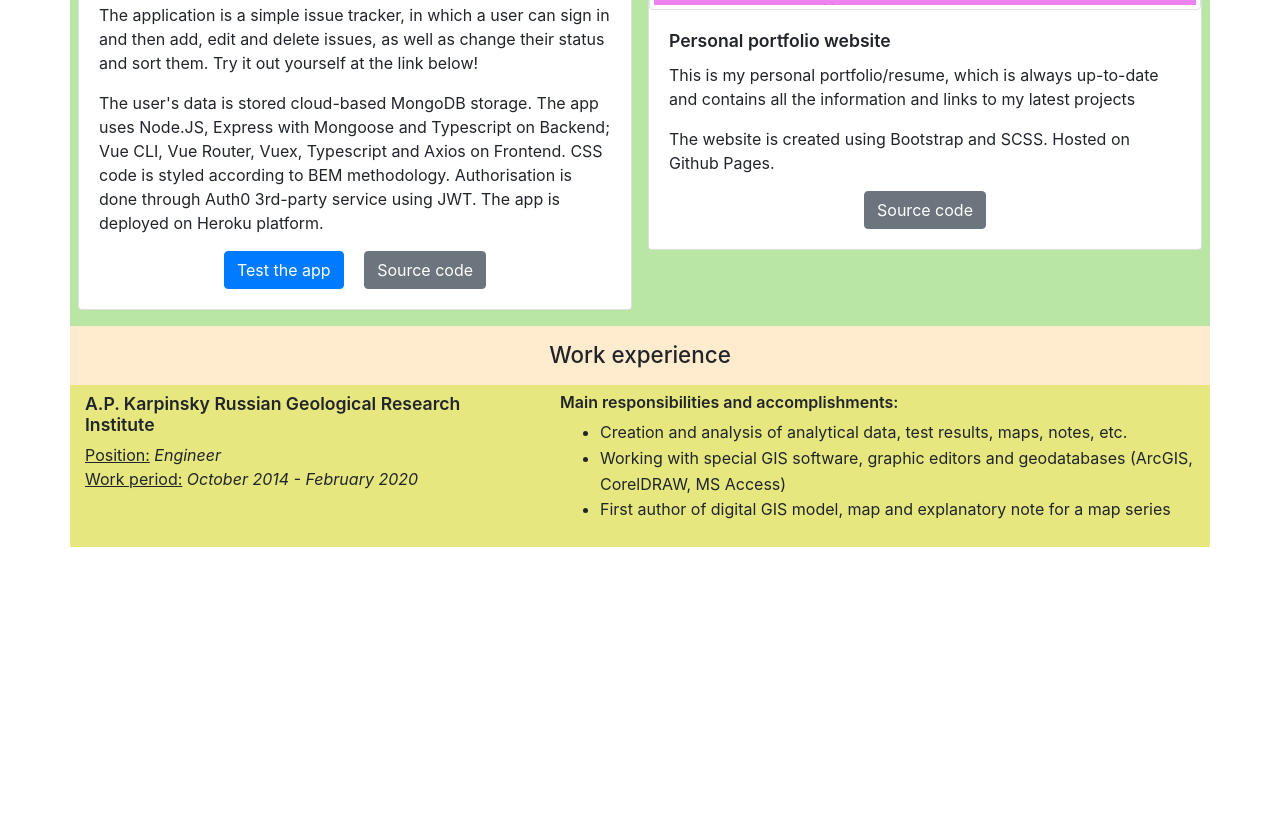
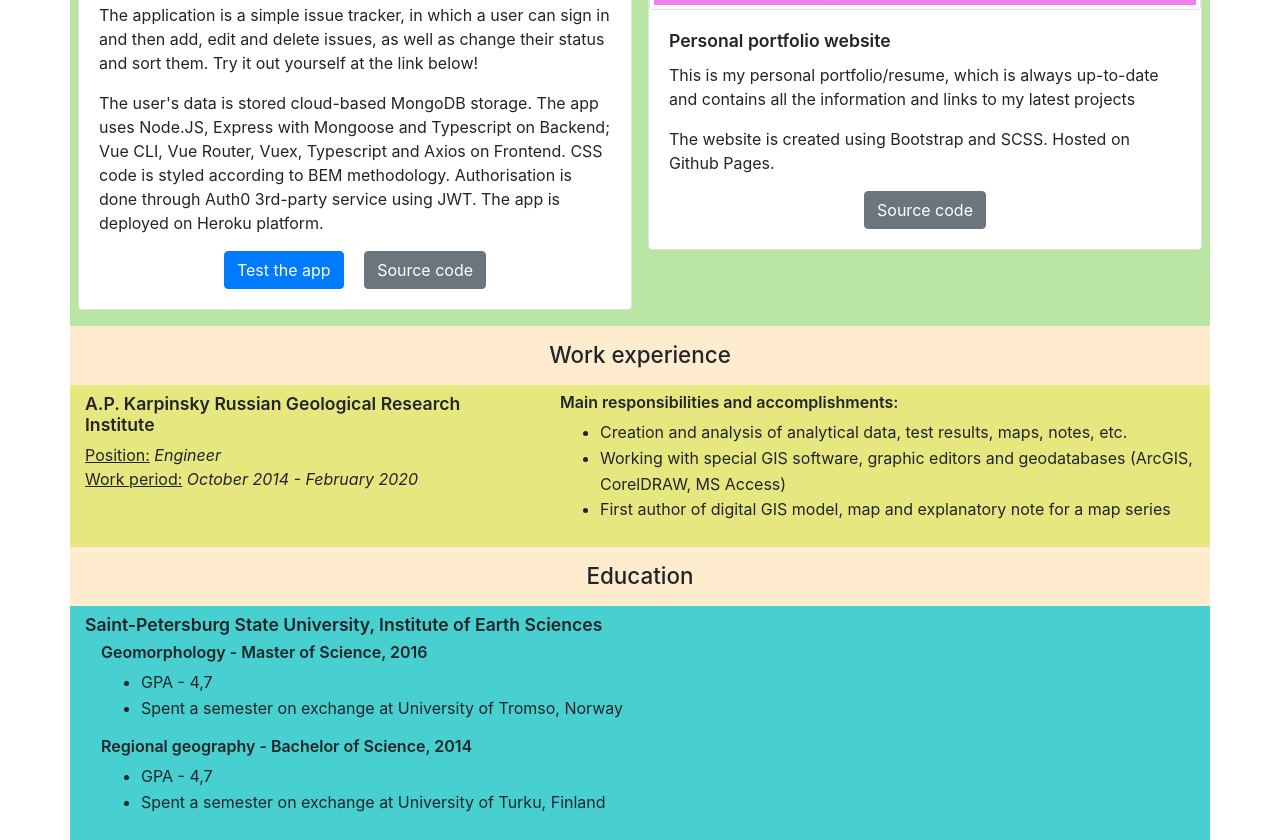
Before and after one commit to winess-me/portfolio, a plain HTML site: page index.html in a window 1280 px wide. Shown: the part 2948-3788 px from the top of the page. Before the commit the page ends 3495 px from the top, so only its background shows below. Drawn offline with nearby package versions, Linux system fonts and the light colour scheme.

Commit message:
Add education section

```diff
--- a/index.html
+++ b/index.html
@@ -322,6 +322,32 @@
           </div>
         </div>
       </div>
+
+      <!-- education -->
+      <div class="row">
+        <div class="col-12">
+          <h2 class="my-3 text-center">Education</h2>
+          <div class="row py-2" style="background: rgb(72, 207, 207)">
+            <div class="col-12">
+              <h4>Saint-Petersburg State University, Institute of Earth Sciences</h4>
+              <div class="px-3">
+                <h5>Geomorphology - Master of Science, 2016</h5>
+                <ul>
+                  <li>GPA - 4,7</li>
+                  <li>Spent a semester on exchange at University of Tromso, Norway</li>
+                </ul>
+                <h5>Regional geography - Bachelor of Science, 2014</h5>
+                <ul>
+                  <li>GPA - 4,7</li>
+                  <li>Spent a semester on exchange at University of Turku, Finland</li>
+                </ul>
+              </div>
+            </div>
+          </div>
+        </div>
+      </div>
+
+      <!-- contacts -->
     </div>
 
     <script
```
